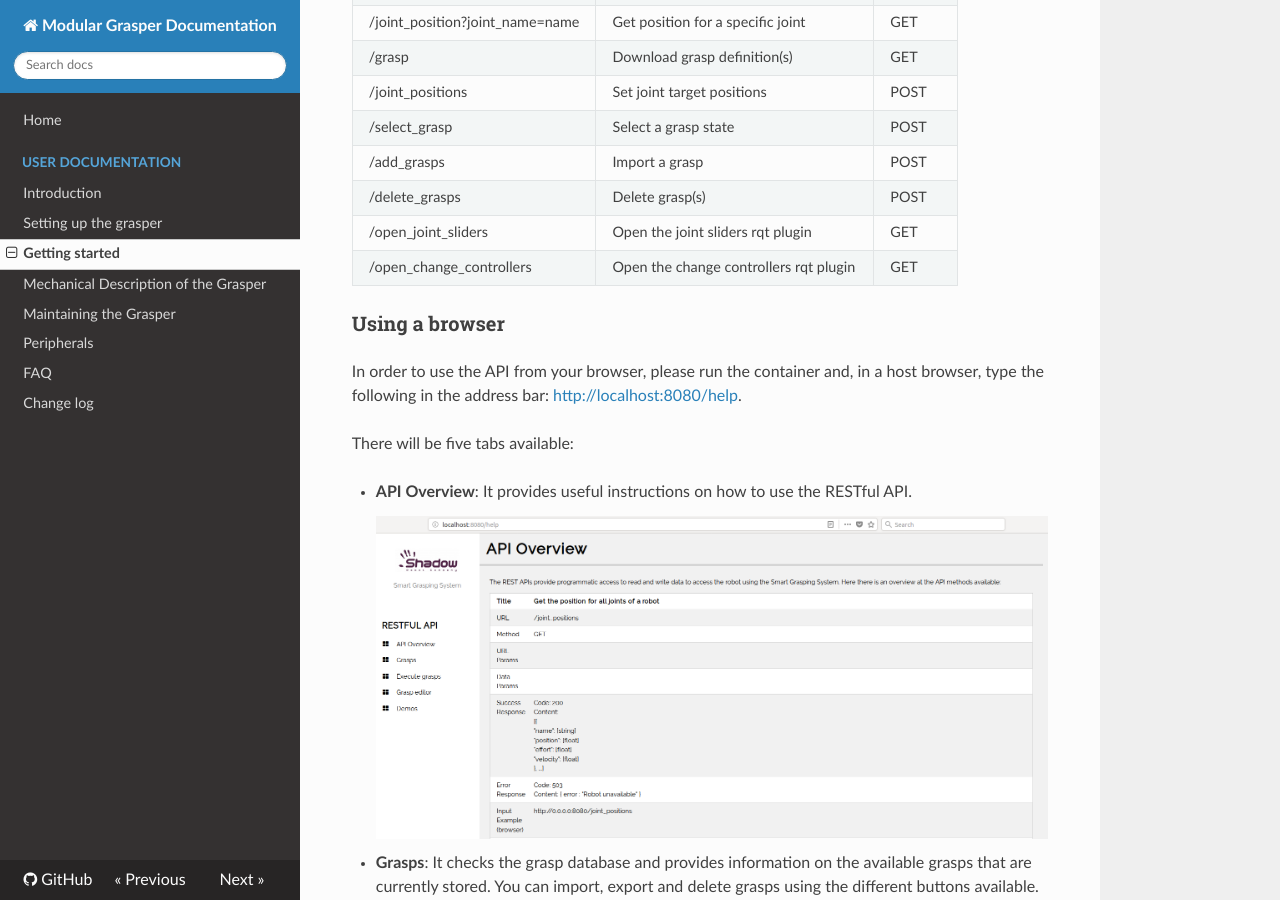
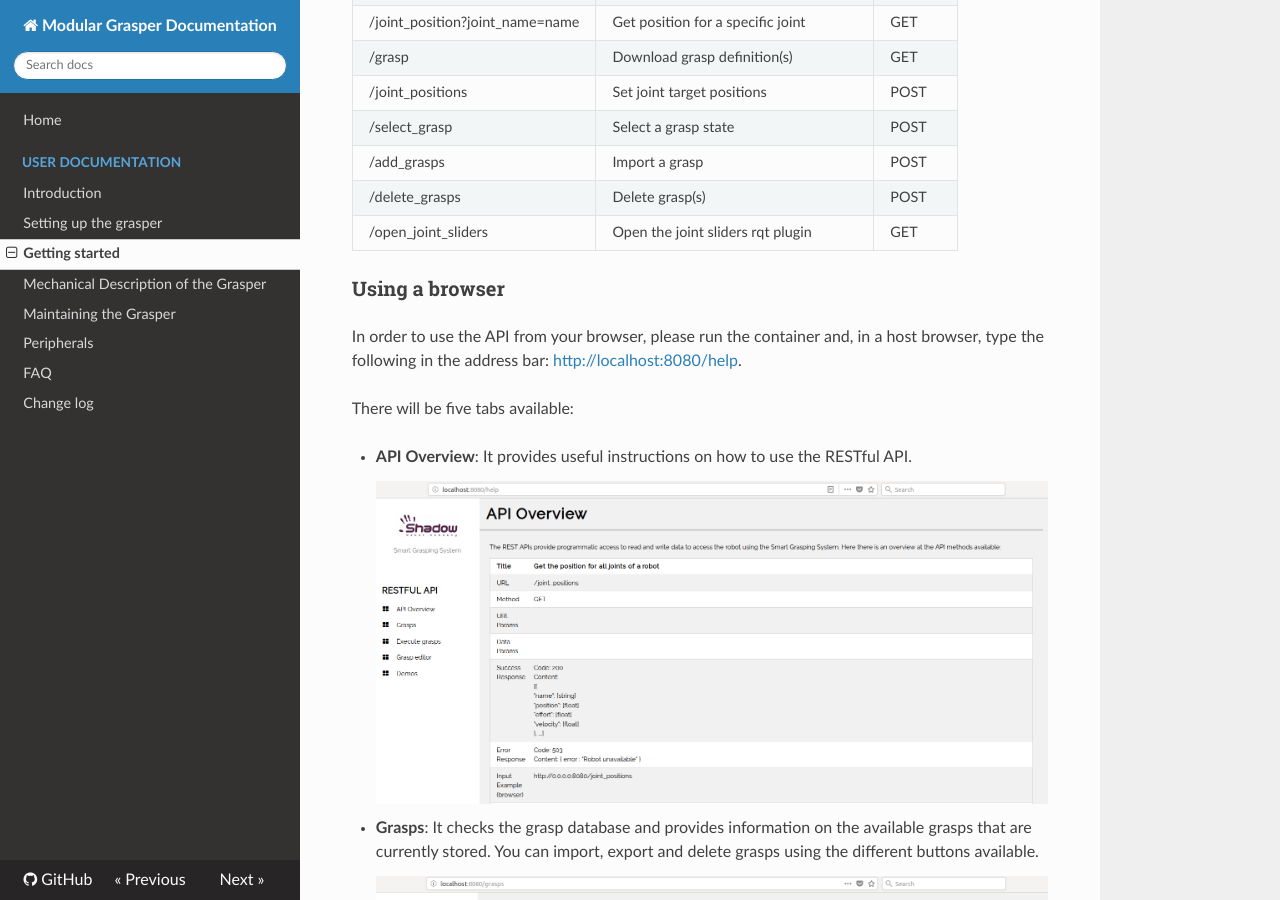
Before and after one commit to shadow-robot/fh_documentation, an MkDocs documentation site: the page built from docs/user_guide/3_getting_started.md, in a window 1280 px wide and 900 px high, scrolled down 3348 px. Built offline with MkDocs 1.6.1, drawn with Linux system fonts in a browser that asks for light colours; nearby versions of some CDN libraries; old or Windows-style settings are respelled for this version of MkDocs.

Commit message:
commented out controllers

```diff
--- a/docs/user_guide/3_getting_started.md
+++ b/docs/user_guide/3_getting_started.md
@@ -123,7 +123,6 @@ URL | Description | Method
 /add_grasps | Import a grasp | POST
 /delete_grasps | Delete grasp(s) | POST
 /open_joint_sliders | Open the joint sliders rqt plugin | GET
-/open_change_controllers | Open the change controllers rqt plugin | GET
 
 ### Using a browser
 In order to use the API from your browser, please run the container and, in a host browser, type the following in the address bar: [http://localhost:8080/help](http://localhost:8080/help).
```
